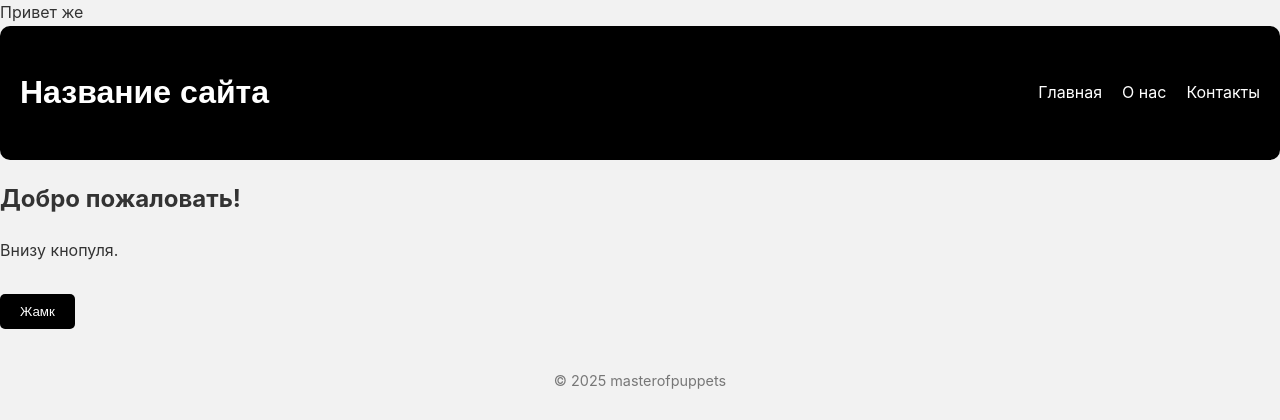
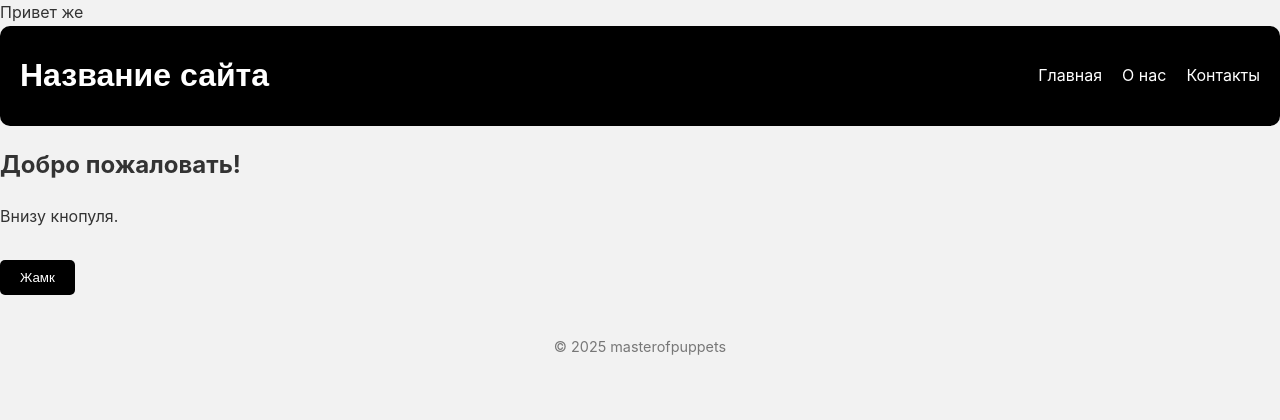
Before and after one commit to mailomdesign/first_repo, a PHP site: page / in a window 1280 px wide. Shown: the top 420 px of the page. Run offline with PHP 8.4, Linux system fonts and the light colour scheme; some web fonts are replaced.

```diff
--- a/style.css
+++ b/style.css
@@ -20,6 +20,11 @@ header {
   color: white;
   padding: 20px;
   border-radius: 10px;
+  height: 60px;
+}
+
+nav {
+  margin-left: 30px;
 }
 
 nav ul {
```
